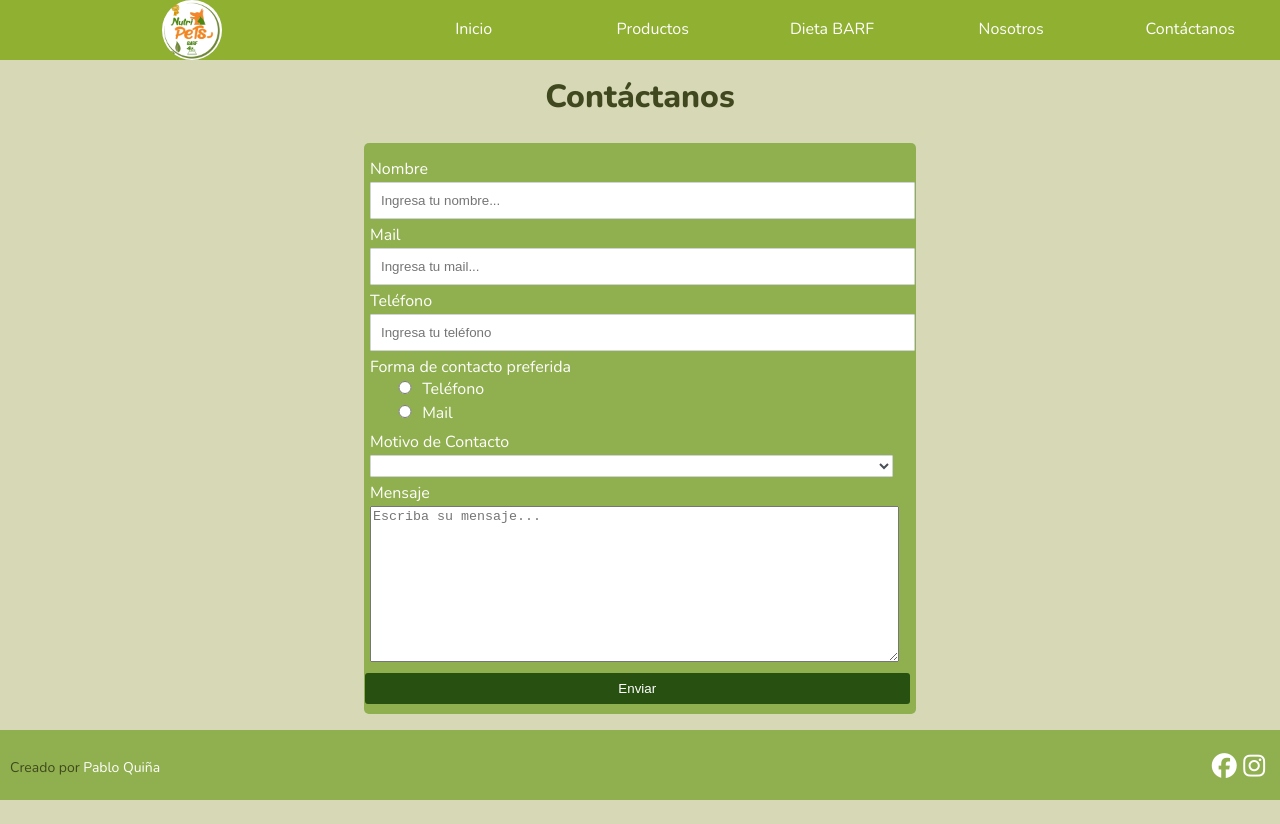
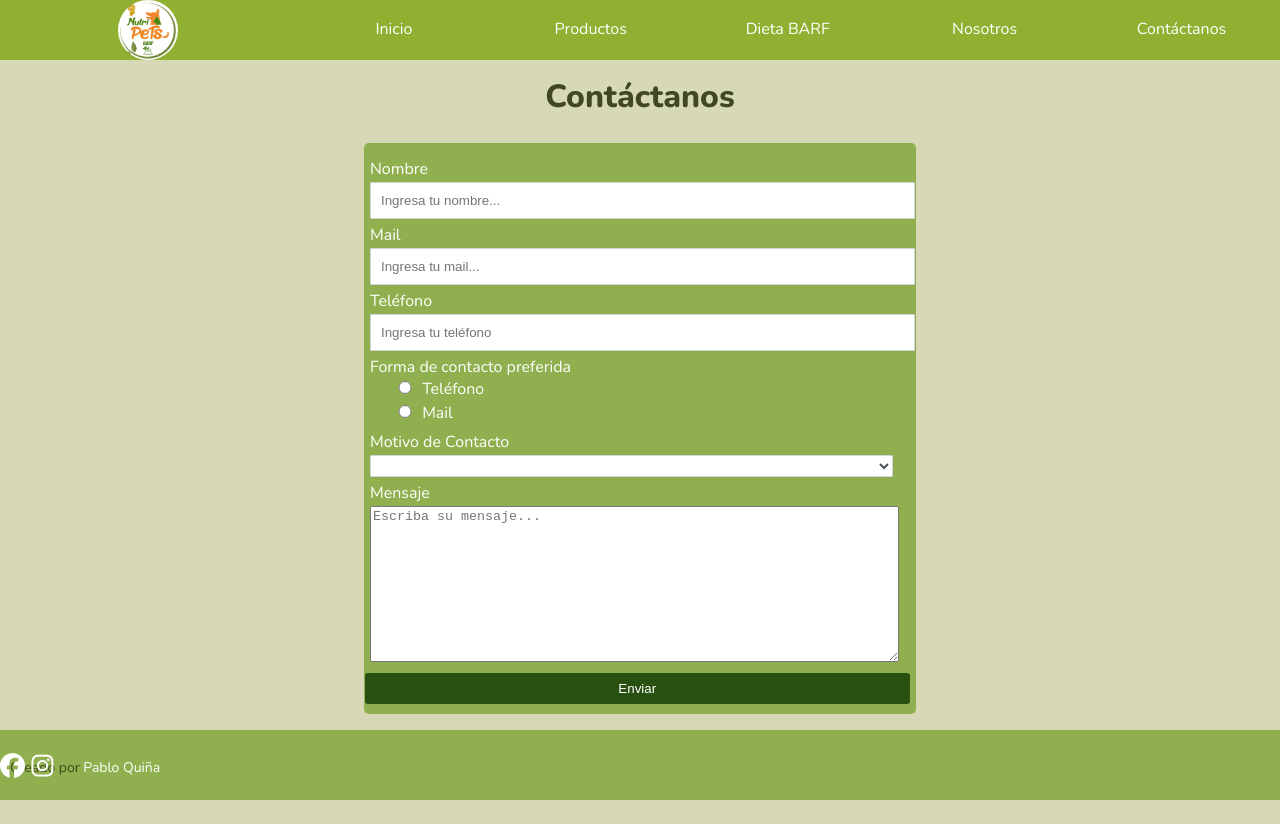
Before and after one commit to Kitsunito/NutriPets, a plain HTML site: page html/contacto.html in a window 1280 px wide. Drawn offline with nearby package versions, Linux system fonts and the light colour scheme.

Commit message:
Avances en modelo reactiv

```diff
--- a/html/contacto.html
+++ b/html/contacto.html
@@ -10,15 +10,13 @@
     <script src="https://kit.fontawesome.com/6fea0a6a47.js" crossorigin="anonymous"></script>
 </head>
 <body>
-    <header>
-        <!--Navbar-->
-        <nav class="horizontal-flex">
+    <header class="header">
         <!--Company's Branding-->
         <div class='navbar-brand'>
             <a href="../index.html"><img src="../img/logo.png" alt="" class="brand-logo"></a>
         </div>
-            <!--Menu-->
-            <div class="menu">
+        <!--Navbar-->
+        <nav class="navbar">
             <ul class="nav-list">
                 <li class="nav-item">
                     <a href="../index.html">Inicio</a>
@@ -37,7 +35,6 @@
                     <a href="contacto.html">Contáctanos</a>
                 </li>
             </ul>
-            </div>
         </nav>
     </header>
     <main>
--- a/style.css
+++ b/style.css
@@ -54,7 +54,7 @@ footer {
     height: 50px;
     width: 100%;
     position: fixed;
-    display: inline-flex;
+    display: flex;
     bottom: 0;
     padding-top: 20px;
 }
@@ -135,16 +135,17 @@ iframe{
 
 .div-footer-socialmedia {
     position: fixed;
-    right: 0;
     text-align: left;
     font-size: 25px;
     padding-right: 15px;
+    width: 60%;
 }
 
 .div-footer-copyright {
     color:#40481F;
     font-size: 14px;
     padding: 8px 0 0 10px;
+    width: 40%;
 }
 
 .horizontal-flex {
```
Also changed, not shown: html/dieta.html (+3 -6 lines), html/nosotros.html (+3 -6 lines), html/productos.html (+3 -6 lines). Lines whose indentation alone changed are shown as unchanged.
